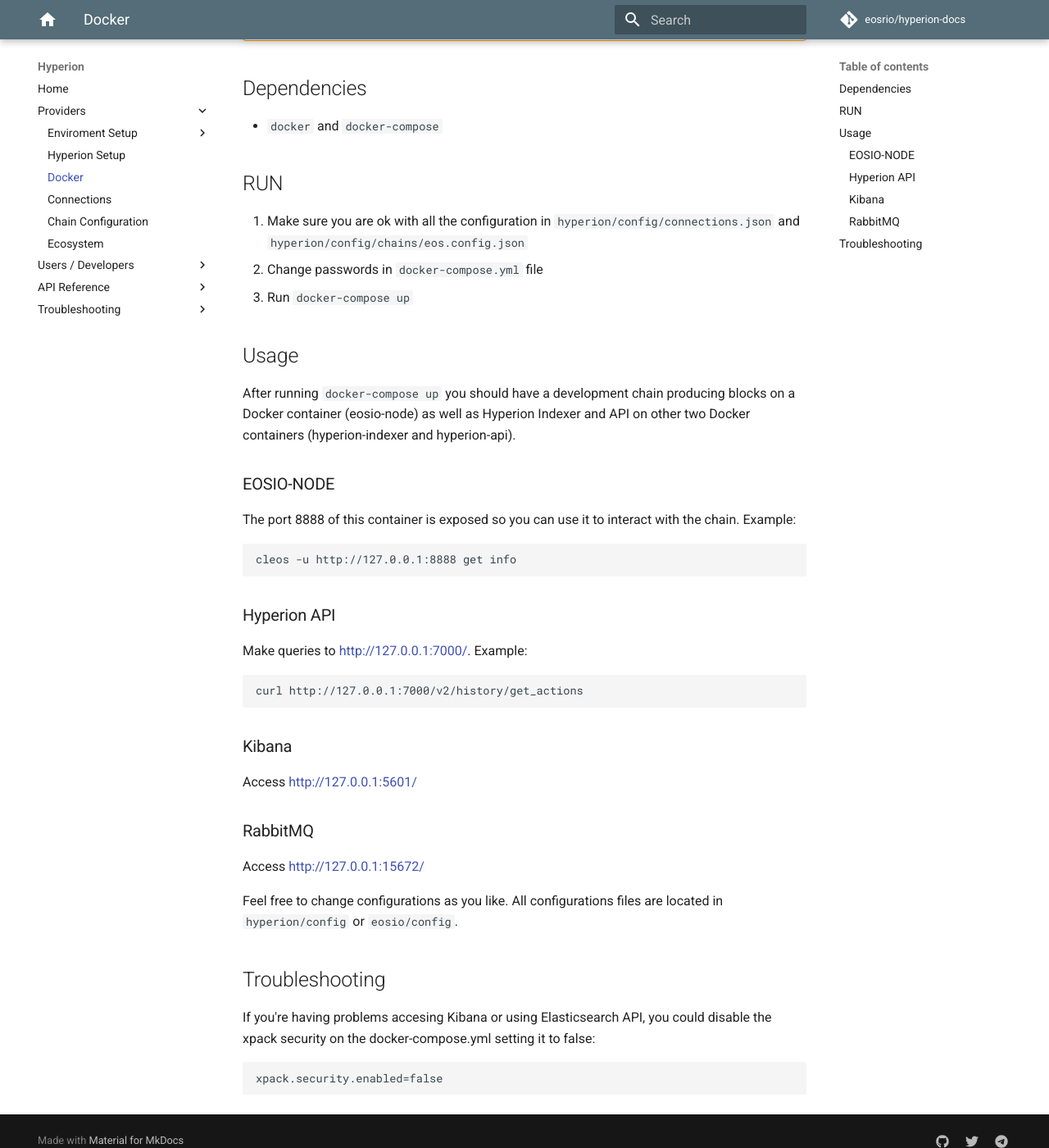
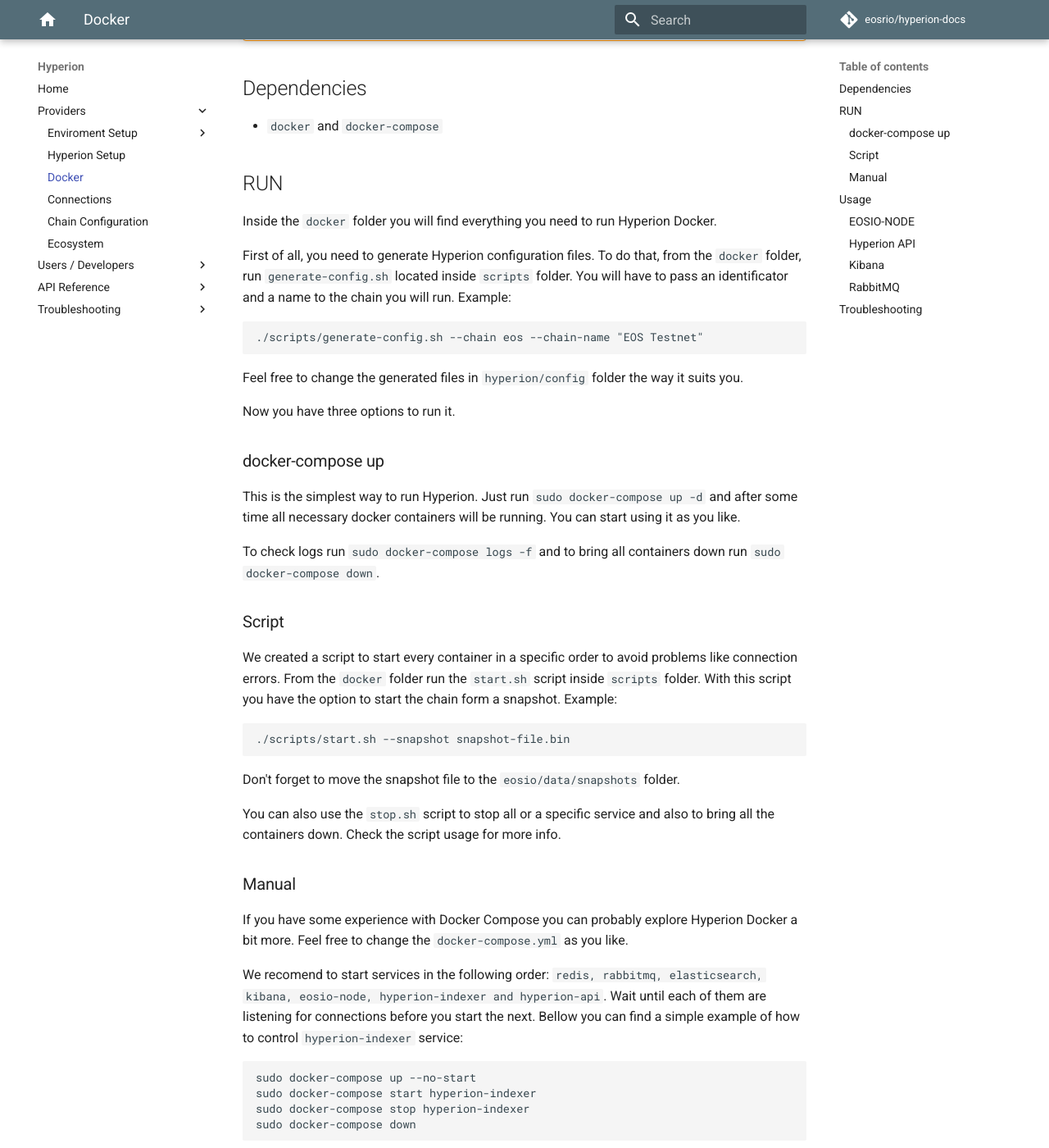
Before and after one commit to eosrio/hyperion-docs, an MkDocs documentation site: the page built from docs/docker.md, in a window 1280 px wide and 1400 px high, scrolled down 331 px. Shown: the whole window at 82% size. Built offline with MkDocs 1.6.1 and Material for MkDocs 9.7.7, drawn with Linux system fonts in a browser that asks for light colours; comment, search, counter and statistics services are not loaded; some of the changed text lies outside the part shown.

Commit message:
Docker documentation updated

````diff
--- a/docs/docker.md
+++ b/docs/docker.md
@@ -8,9 +8,41 @@
 - `docker` and `docker-compose`
 
 ## RUN
-1. Make sure you are ok with all the configuration in `hyperion/config/connections.json` and `hyperion/config/chains/eos.config.json`
-2. Change passwords in `docker-compose.yml` file
-3. Run `docker-compose up`
+Inside the `docker` folder you will find everything you need to run Hyperion Docker.
+
+First of all, you need to generate Hyperion configuration files. To do that, from the `docker` folder, run `generate-config.sh` located inside `scripts` folder. You will have to pass an identificator and a name to the chain you will run. Example:
+```
+./scripts/generate-config.sh --chain eos --chain-name "EOS Testnet"
+```
+Feel free to change the generated files in `hyperion/config` folder the way it suits you.
+
+Now you have three options to run it.
+
+### docker-compose up
+This is the simplest way to run Hyperion. Just run `sudo docker-compose up -d` and after some time all necessary docker containers will be running. You can start using it as you like.
+
+To check logs run `sudo docker-compose logs -f` and to bring all containers down run `sudo docker-compose down`.
+
+### Script
+We created a script to start every container in a specific order to avoid problems like connection errors. From the `docker` folder run the `start.sh` script inside `scripts` folder. With this script you have the option to start the chain form a snapshot. Example:
+```
+./scripts/start.sh --snapshot snapshot-file.bin
+```
+Don't forget to move the snapshot file to the `eosio/data/snapshots` folder.
+
+You can also use the `stop.sh` script to stop all or a specific service and also to bring all the containers down. Check the script usage for more info.
+
+### Manual
+If you have some experience with Docker Compose you can probably explore Hyperion Docker a bit more. Feel free to change the `docker-compose.yml` as you like.
+
+We recomend to start services in the following order: `redis, rabbitmq, elasticsearch, kibana, eosio-node, hyperion-indexer and hyperion-api`. Wait until each of them are listening for connections before you start the next. Bellow you can find a simple example of how to control `hyperion-indexer` service:
+```
+sudo docker-compose up --no-start
+sudo docker-compose start hyperion-indexer
+sudo docker-compose stop hyperion-indexer
+sudo docker-compose down
+```
+It's also possible to start the chain form a snapshot passing a variable to `docker-compose up`.
 
 ## Usage
 After running `docker-compose up` you should have a development chain producing blocks on a Docker container (eosio-node) as well as Hyperion Indexer and API on other two Docker containers (hyperion-indexer and hyperion-api).
````
